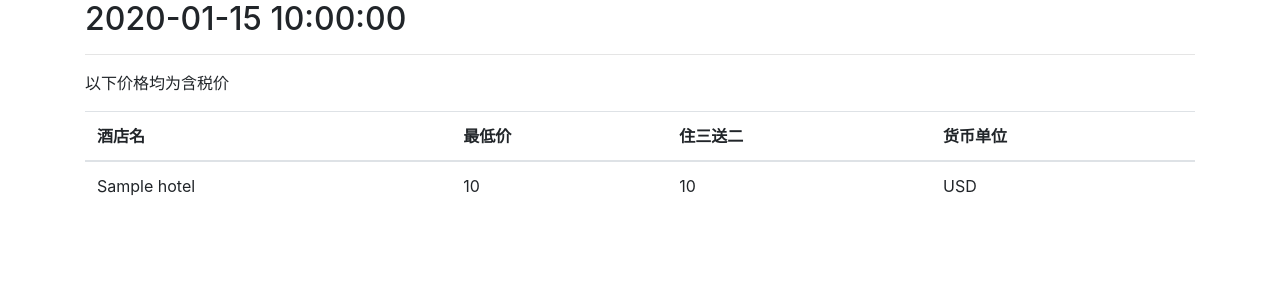
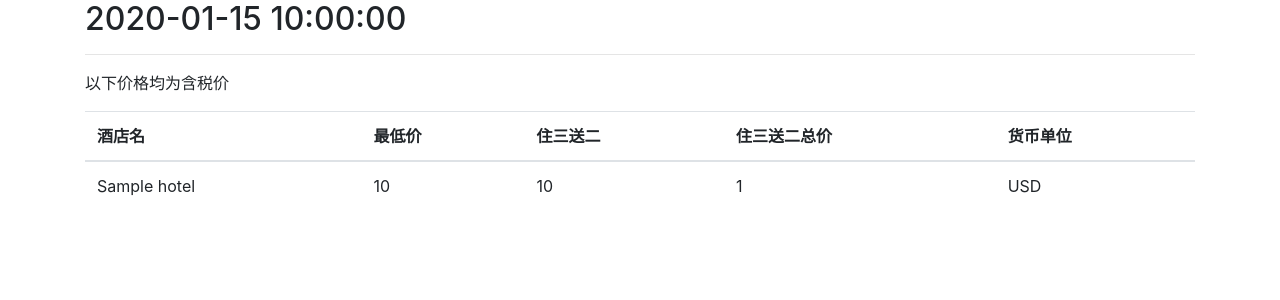
Before and after one commit to tz1006/hotel-tools, a Python web app: template hyatt/templates/template.html in a window 1280 px wide. Shown: the top 300 px of the page. Run offline with Jinja, Linux system fonts and the light colour scheme; the template is opened without the code that fills it: most values are stand-ins (such as "Sample title", 1, 10 or a date in 2020); some libraries are stand-ins or nearby versions.

Commit message:
Update template.html

```diff
--- a/hyatt/templates/template.html
+++ b/hyatt/templates/template.html
@@ -21,6 +21,7 @@
     <th scope="col">酒店名</th>
     <th scope="col">最低价</th>
     <th scope="col">住三送二</th>
+    <th scope="col">住三送二总价</th>
     <th scope="col">货币单位</th>
     </thead>
     <tbody>
@@ -29,7 +30,8 @@
         <tr>
             <td>{{ hotel.name}}</td>
             <td>{{ hotel.price}}</td>
-            <td>{{ hotel.cup_price}}</td>
+            <td>{{ hotel.CUP_price}}</td>
+            <td>{{ hotel.Total_CUP_price}}</td>
             <td>{{ hotel.currency}}</td>
         </tr>
       {% endfor %}
```
